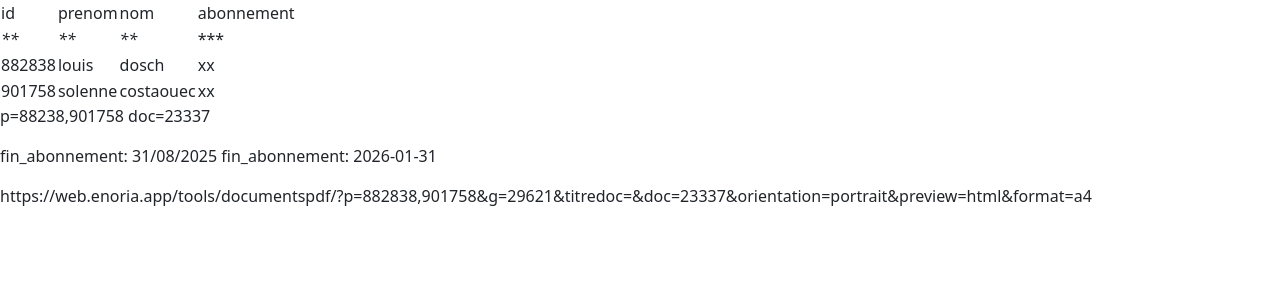
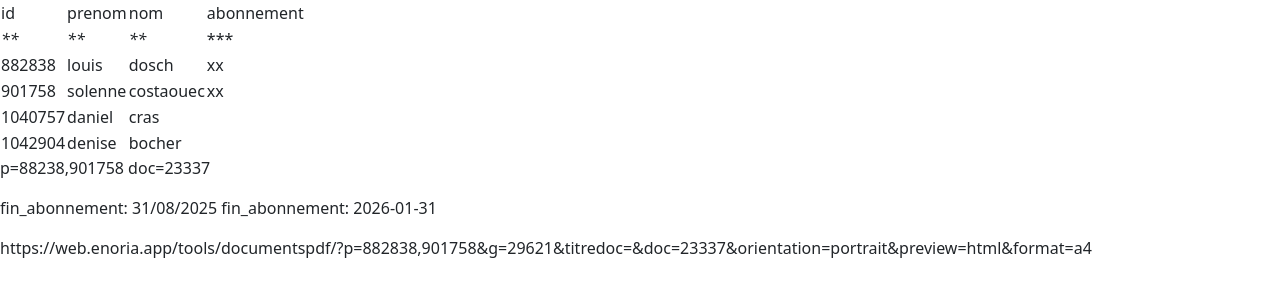
Before and after one commit to awelvor/enoria, a Jekyll site: the page built from data.md, in a window 1280 px wide. Shown: the top 300 px of the page. Built offline with Jekyll 4.4.1, drawn with Linux system fonts in a browser that asks for light colours; our own code applies the rules of GitHub Pages for plain Markdown files.

Commit message:
Update data.md

```diff
--- a/data.md
+++ b/data.md
@@ -2,6 +2,8 @@
 | **** | **** | **** |*** |
 | 882838 | louis | dosch | xx |
 | 901758 |solenne | costaouec | xx |
+| 1040757 | daniel | cras |
+| 1042904 | denise | bocher |
 
 
 
```
